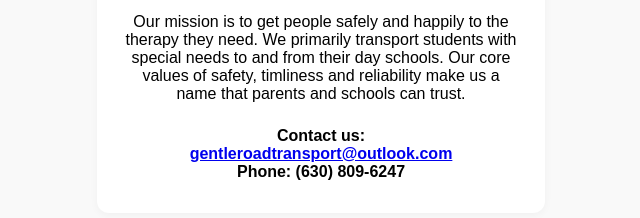
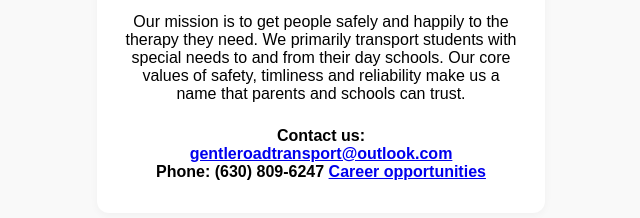
Before and after one commit to gentleroad/website, a plain HTML site: page index.html in a window 1280 px wide. Shown: the part 498-716 px from the top of the page, without its empty margins (319-959 px from the left). Drawn offline with Linux system fonts and the light colour scheme.

Commit message:
Update index.html

```diff
--- a/index.html
+++ b/index.html
@@ -39,6 +39,9 @@
       Contact us: <br>
       <a href="mailto:gentleroadtransport@outlook.com">gentleroadtransport@outlook.com</a><br>
       Phone: (630) 809-6247
+      <a href="https://www.linkedin.com/jobs/view/4249365076/" target="_blank" rel="noopener noreferrer">
+ Career opportunities
+</a>
     </div>
   </div>
 </body>
```
